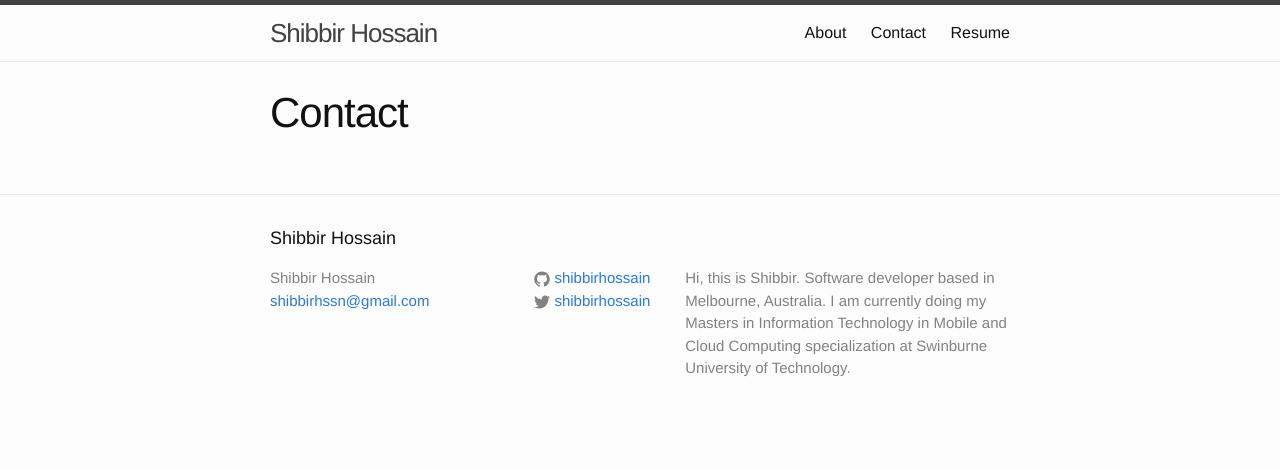
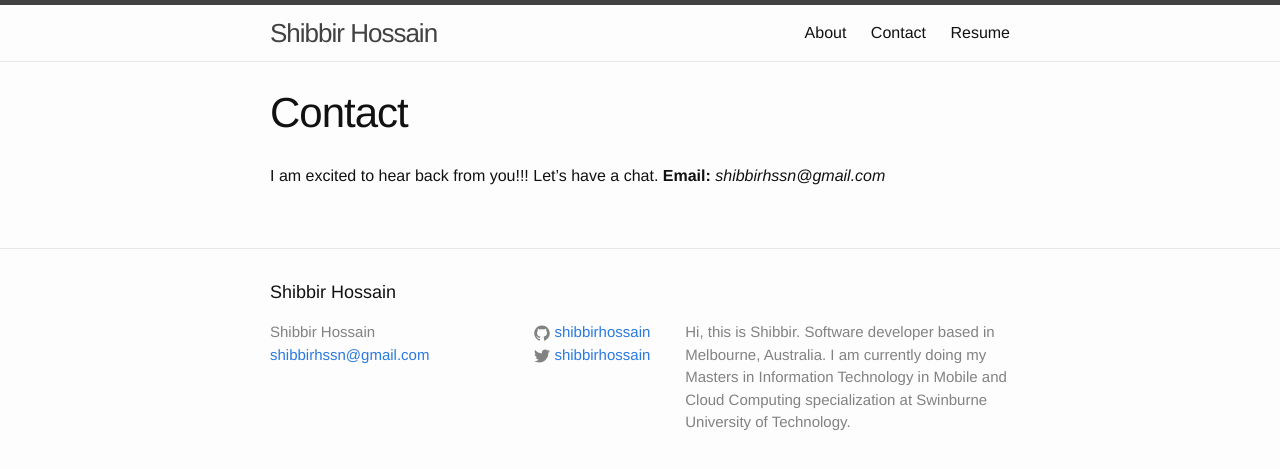
Before and after one commit to shibbirhossain/shibbirhossain.github.io, a Jekyll site: the page built from contact.md, in a window 1280 px wide. Shown: the top 469 px of the page. Built offline with Jekyll 4.4.1, drawn with Linux system fonts in a browser that asks for light colours.

Commit message:
contact page updated

```diff
--- a/contact.md
+++ b/contact.md
@@ -3,3 +3,5 @@ layout: page
 title: Contact
 permalink: /contact
 ---
+I am excited to hear back from you!!! Let's have a chat.
+**Email:** *shibbirhssn@gmail.com*
```
